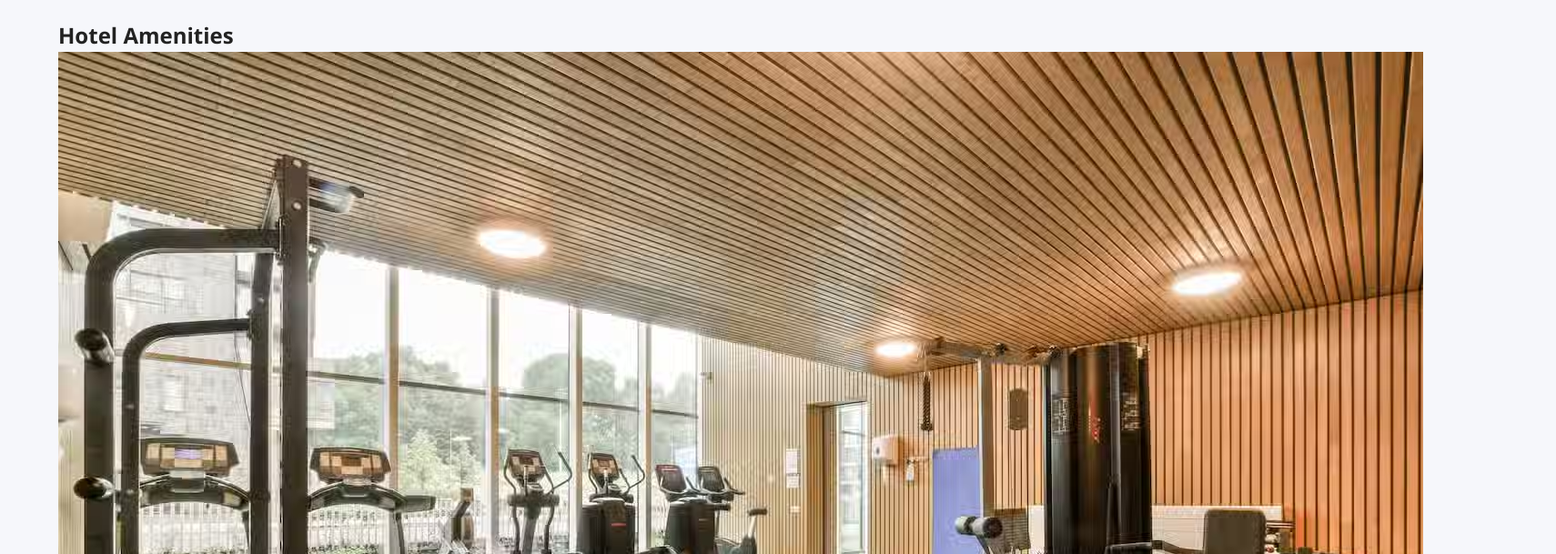
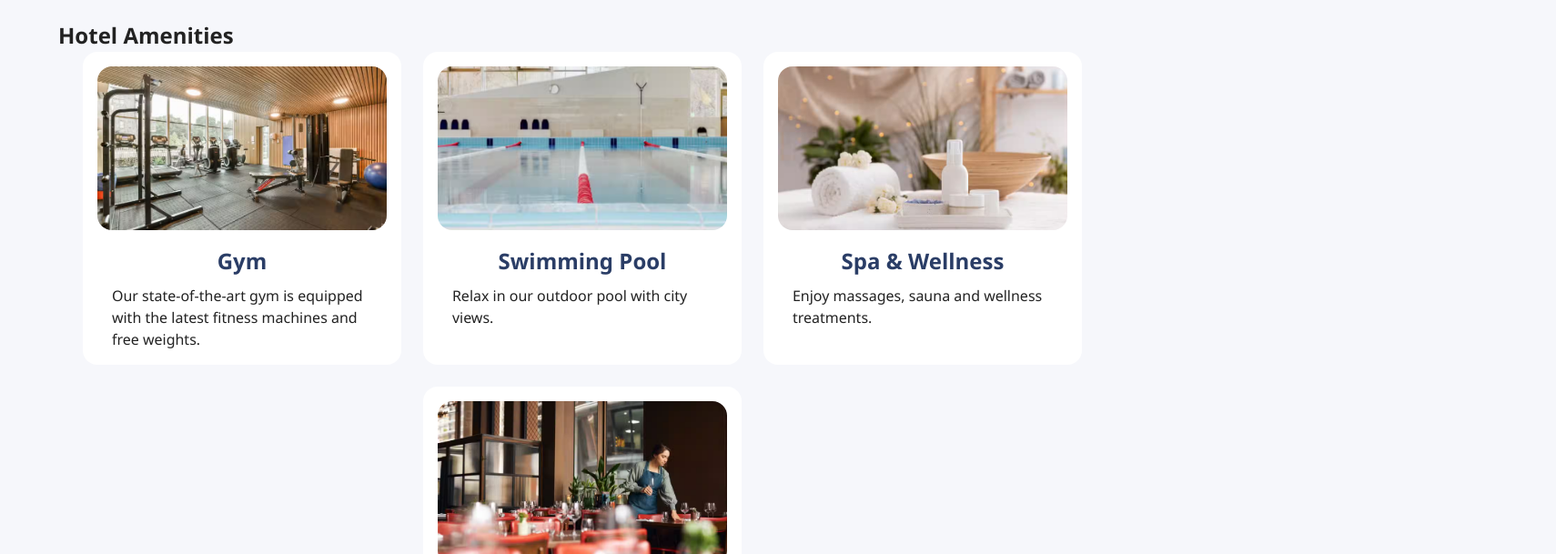
Before and after one commit to skuzan/Hotel, a plain HTML site: page amenities.html in a window 1280 px wide. Shown: the part 91-700 px from the top of the page at 91% size, 1710 px wide, since content can reach past the window. Drawn offline with Linux system fonts and the light colour scheme.

Commit message:
Amenities Css Update

```diff
--- a/amenities.html
+++ b/amenities.html
@@ -45,7 +45,7 @@
       </nav>
     </header>
     <main>
-      <section>
+      <section class="amenities">
         <h1>Hotel Amenities</h1>
         <div class="amenities-list">
 
--- a/css/style.css
+++ b/css/style.css
@@ -314,8 +314,61 @@ main{
     background: #ffe9bc;
 }
 
+/* AMENITIES*/
 
+.amenities{
+    margin-bottom: var(--spacing);
+}
 
+.amenities-list{
+    display: flex;
+    gap: var(--spacing);
+    flex-wrap: wrap;
+    margin-bottom: var(--spacing);
+    justify-content: center;
+
+}
+
+.amenity-card{
+
+    background: #ffffff;
+    min-width: 280px;
+    max-width: 350px;
+    padding: 1rem;
+    display: flex;
+    flex: 1 1 250px;
+    flex-direction: column;
+    align-items: center;
+    position: relative;
+    border-radius: var(--card-radius);
+    box-shadow: var(--shadow);
+    transition: var(--transition);
+
+}
+
+.amenity-card img{
+    width: 100%;
+    height: 180px;
+    object-fit: cover;
+    border-radius: var(--card-radius);
+    margin-bottom: 1rem;
+}
+
+.amenity-card h2{
+    color: var(--primary-color);
+    margin-bottom: 0.5rem;
+}
+
+.amenity-card p{
+    list-style: square;
+    margin: 0;
+    padding: 0;
+    width: 90%;
+}
+
+.amenity-card:hover{
+    transform: scale(1.03);
+}
 
 
 
```
